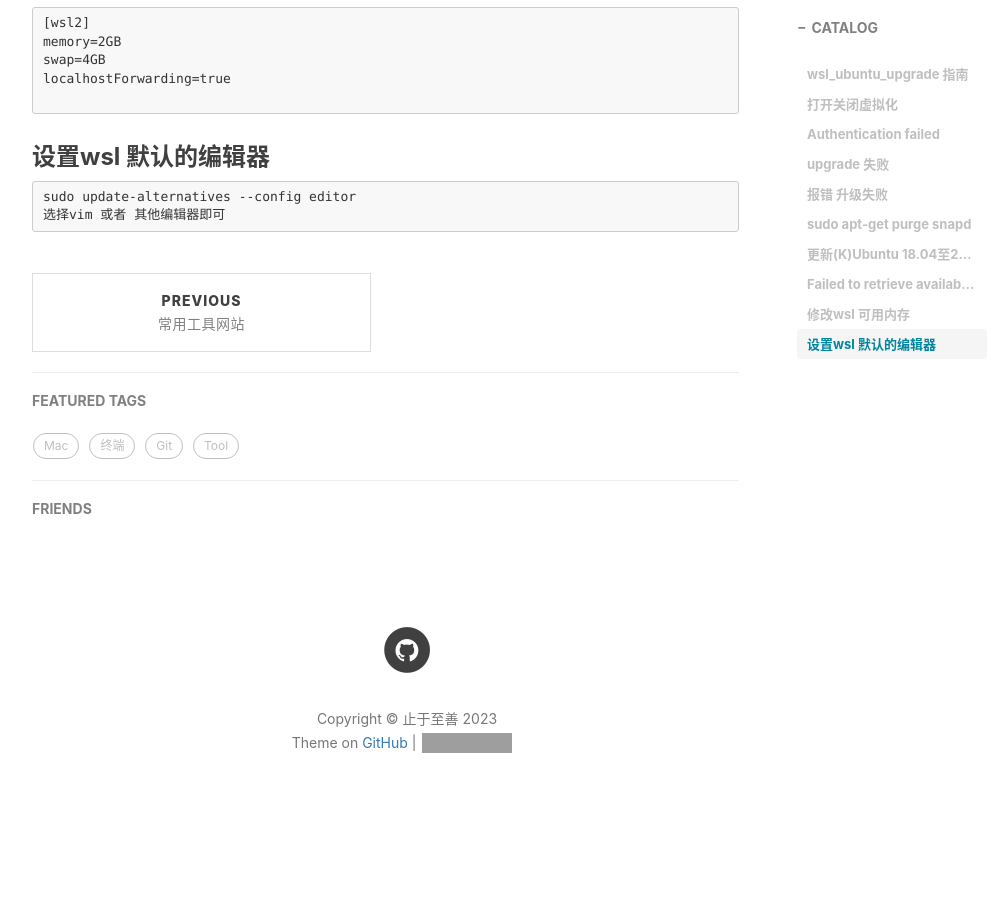
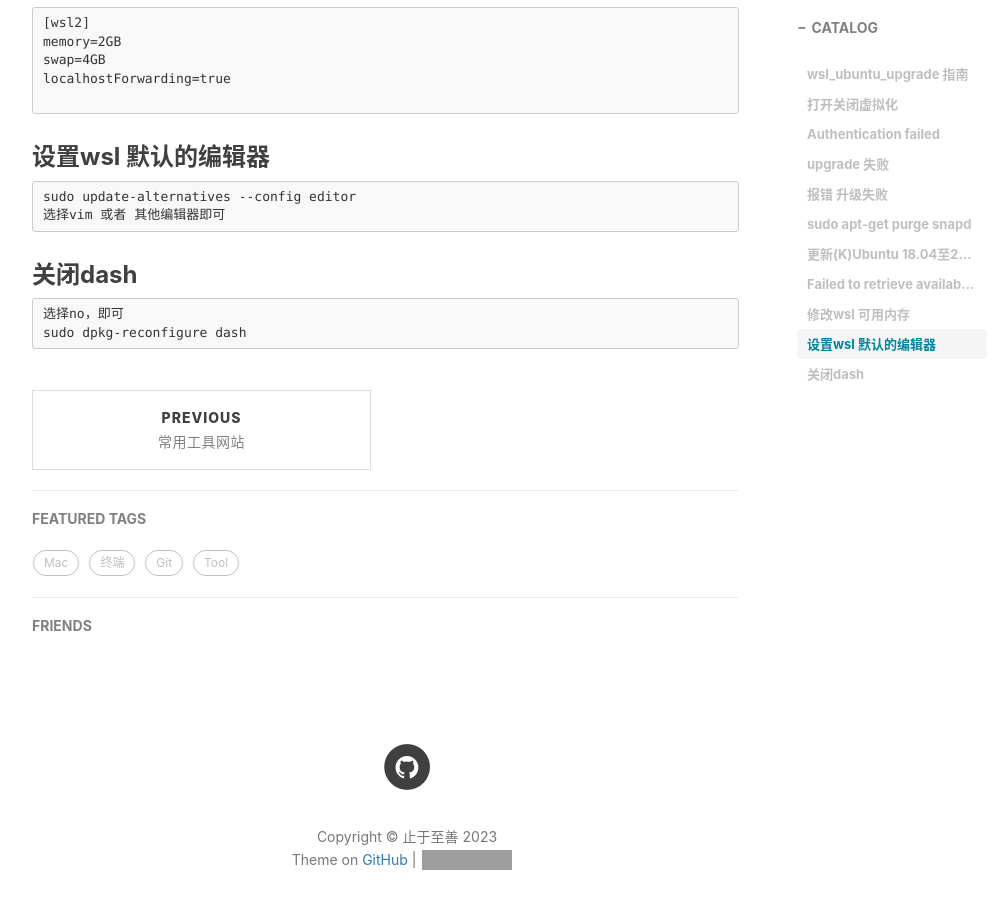
Before and after one commit to 20083017/20083017.github.io, a Jekyll site: the page built from _posts/2023-05-03-wsl_ubuntu_upgrade.md, in a window 1280 px wide and 900 px high, scrolled down 3372 px. Shown: the whole window, without its empty margins (233-1237 px from the left). Built offline with Jekyll 4.4.1, drawn with Linux system fonts in a browser that asks for light colours; nearby versions of some CDN libraries; comment, search, counter and statistics services are not loaded; before the commit the page ends 4219 px from its top, so only the background shows below that; grey boxes are pictures that could not be loaded.

Commit message:
Update 2023-05-03-wsl_ubuntu_upgrade.md

````diff
--- a/_posts/2023-05-03-wsl_ubuntu_upgrade.md
+++ b/_posts/2023-05-03-wsl_ubuntu_upgrade.md
@@ -147,3 +147,9 @@ localhostForwarding=true
 sudo update-alternatives --config editor
 选择vim 或者 其他编辑器即可
 ```
+
+### 关闭dash
+```
+选择no，即可
+sudo dpkg-reconfigure dash
+```
````
